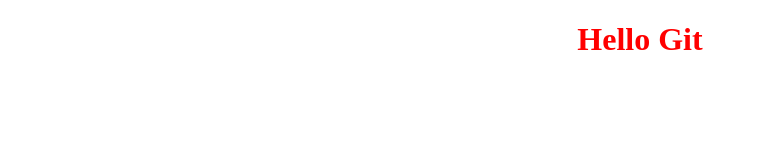
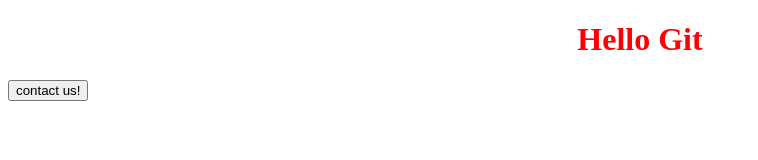
Before and after one commit to Saraesabbagh/My-awesome-project, a plain HTML site: page index.html in a window 1280 px wide. Shown: the whole page, without its empty margins (0-758 px from the left). Drawn offline with Linux system fonts and the light colour scheme.

Commit message:
added contact us botton on html

```diff
--- a/index.html
+++ b/index.html
@@ -9,6 +9,9 @@
   </head>
   <body>
     <h1>Hello Git</h1>
+
+    <button class="button">contact us!</button>
+
     <script src="script.js"></script>
   </body>
 </html>
--- a/style.css
+++ b/style.css
@@ -2,3 +2,7 @@ h1 {
   text-align: center;
   color: red;
 }
+
+.button {
+  display: block;
+}
```
